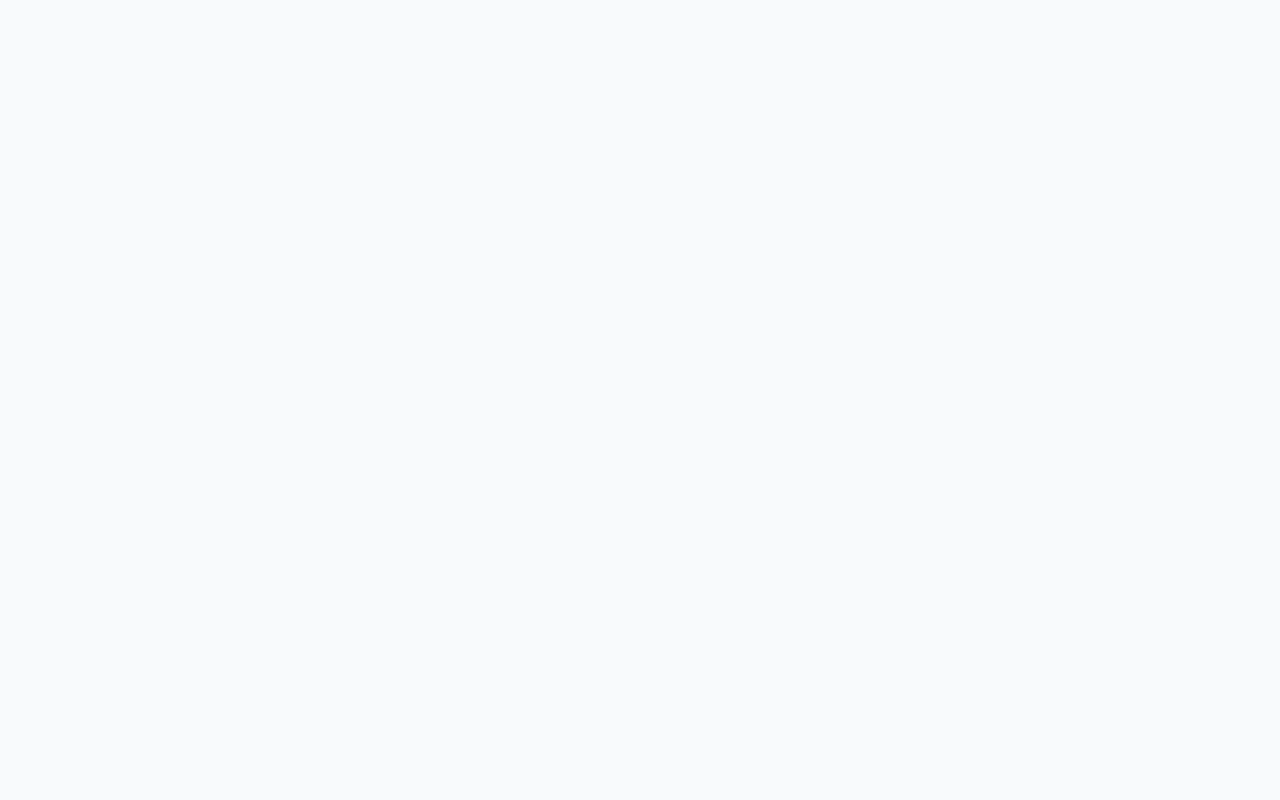
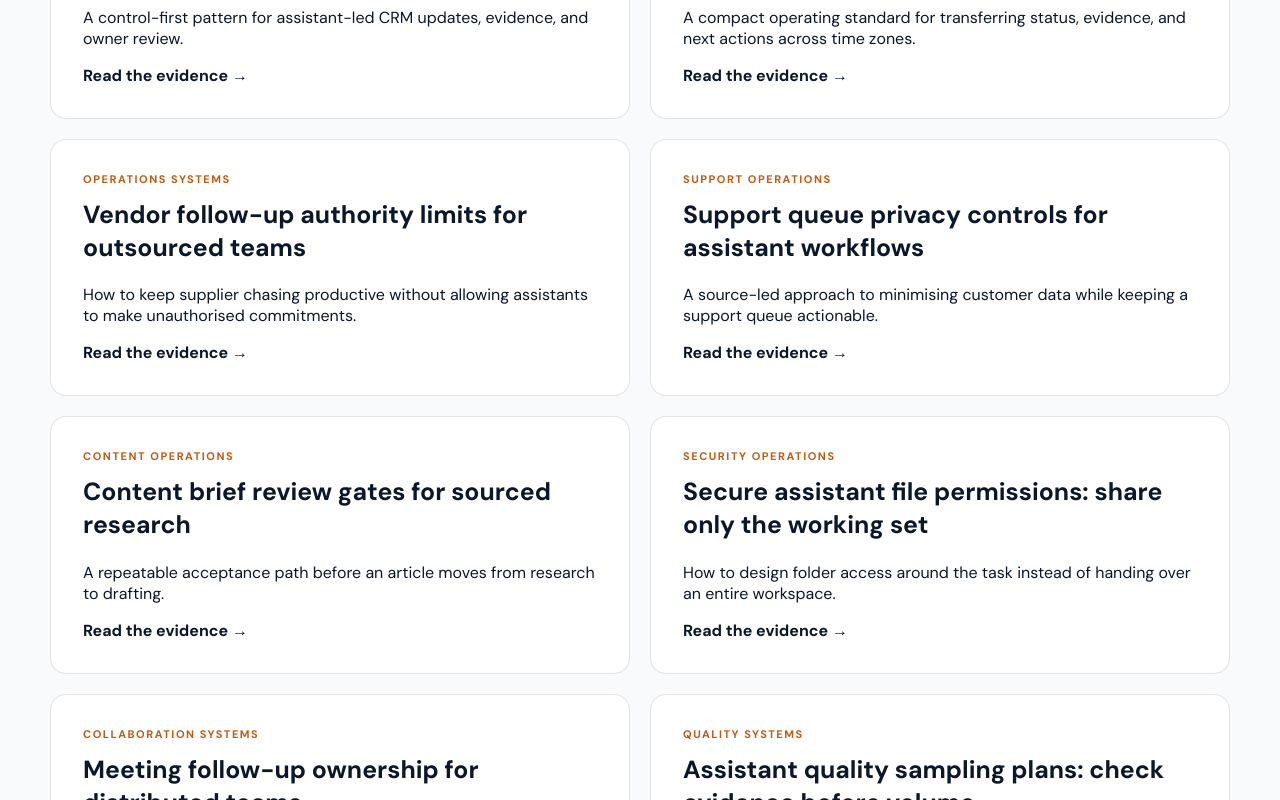
Before and after one commit to coolifystealthagents/outsourcingassistant, a Next.js app: page /research in a window 1280 px wide. Shown: the part 4820-5620 px from the top of the page. Before the commit the page ends 4784 px from the top, so only its background shows below. Built offline with nearby package versions, Linux system fonts and the light colour scheme.

Commit message:
Publish daily research batch of 13 articles

```diff
--- a/app/fleet-content.ts
+++ b/app/fleet-content.ts
@@ -278,6 +278,11 @@ const batchTopic = (slug: string, title: string, excerpt: string, cluster: strin
   sources: batchSources, related, body: []
 });
 
+const currentBatchTopic = (slug: string, title: string, excerpt: string, cluster: string, stat: string, focus: string, related: readonly string[]): ResearchPost => ({
+  ...batchTopic(slug, title, excerpt, cluster, stat, focus, related),
+  published: '2026-08-10', updated: '2026-08-10',
+});
+
 export const researchPosts: readonly ResearchPost[] = [
   topic('research-briefing-workflow', 'Research brief workflows: evidence, ownership, and handoff quality', 'A sourced operating model for turning research requests into reviewable briefs.', 'Research operations', '68% of breaches involved a human element in Verizon\'s 2024 DBIR', 'research briefing'),
   topic('remote-team-access-controls', 'Remote assistant access controls: a practical least-privilege model', 'How to scope remote access without turning routine support into unmanaged risk.', 'Security operations', 'The NIST CSF 2.0 organises cybersecurity outcomes into six functions', 'remote access control'),
@@ -306,6 +311,19 @@ export const researchPosts: readonly ResearchPost[] = [
   batchTopic('sop-exception-register', 'SOP exception registers: improve workflows from real edge cases', 'A controlled way to record exceptions without turning every workaround into policy.', 'Quality systems', 'Three approval checkpoints separate an exception from a permanent rule', 'SOP exception tracking', ['sop-change-management', 'assistant-quality-scorecard', 'daily-handoff-evidence-log']),
   batchTopic('meeting-decision-ownership', 'Meeting decision ownership across time zones', 'A practical record for decisions, owners, due points, and unresolved questions.', 'Collaboration systems', 'Three fields—decision, owner, and due point—turn notes into an auditable queue', 'meeting decision ownership', ['meeting-notes-action-tracking', 'time-zone-handoff-design', 'assistant-quality-scorecard']),
   batchTopic('access-review-cadence', 'Access review cadence for outsourced assistant lanes', 'How to review delegated permissions as the work changes without creating unnecessary friction.', 'Security operations', 'Least-privilege review links access decisions to a stated business purpose', 'access review cadence', ['remote-team-access-controls', 'secure-offboarding-checklist', 'assistant-offboarding-records']),
+  currentBatchTopic('executive-support-work-queue', 'Executive support work queues: make daily requests reviewable', 'A practical queue design for recurring executive support without hidden commitments.', 'Executive operations', 'The NIST Cybersecurity Framework 2.0 has six core functions for organising risk work', 'executive support queue design', ['calendar-delegation-controls', 'assistant-task-intake-design', 'daily-handoff-evidence-log']),
+  currentBatchTopic('outsourced-research-source-register', 'Outsourced research source registers: preserve the evidence trail', 'How to keep sources, claims, and review status connected across a distributed content workflow.', 'Content operations', 'This review uses 10 named public sources to separate evidence from recommendations', 'research source registration', ['content-research-source-traceability', 'research-claim-review-queue', 'sourced-brief-acceptance']),
+  currentBatchTopic('assistant-calendar-approval-rules', 'Assistant calendar approval rules for sensitive meetings', 'A boundary-setting model for drafting calendar changes while retaining executive control.', 'Executive operations', 'Three approval checkpoints separate preparation from consequential calendar changes', 'calendar approval rules', ['calendar-delegation-controls', 'calendar-request-screening', 'assistant-quality-scorecard']),
+  currentBatchTopic('outsourced-crm-audit-trail', 'Outsourced CRM audit trails: correct records without losing history', 'A control-first pattern for assistant-led CRM updates, evidence, and owner review.', 'Operations data', 'CIS Controls v8 contains 18 prioritised safeguards for securing enterprise environments', 'CRM audit trails', ['crm-data-hygiene-workflow', 'crm-field-change-governance', 'assistant-quality-scorecard']),
+  currentBatchTopic('philippines-assistant-handoff-sop', 'Philippines assistant handoff SOPs for asynchronous work', 'A compact operating standard for transferring status, evidence, and next actions across time zones.', 'Distributed work', 'Three handoff fields—status, evidence, and next owner—make work reviewable', 'asynchronous handoff SOPs', ['time-zone-handoff-design', 'daily-handoff-evidence-log', 'sop-change-management']),
+  currentBatchTopic('vendor-follow-up-authority-limits', 'Vendor follow-up authority limits for outsourced teams', 'How to keep supplier chasing productive without allowing assistants to make unauthorised commitments.', 'Operations systems', 'NIST SP 800-61 describes four incident-handling lifecycle phases that clarify escalation thinking', 'vendor follow-up authority', ['vendor-follow-up-escalation', 'vendor-record-verification', 'assistant-task-intake-design']),
+  currentBatchTopic('support-queue-privacy-controls', 'Support queue privacy controls for assistant workflows', 'A source-led approach to minimising customer data while keeping a support queue actionable.', 'Support operations', 'The ICO data-protection principles include purpose limitation and data minimisation', 'support queue privacy', ['support-ticket-data-minimisation', 'inbox-triage-risk-controls', 'secure-file-handoff']),
+  currentBatchTopic('content-brief-review-gates', 'Content brief review gates for sourced research', 'A repeatable acceptance path before an article moves from research to drafting.', 'Content operations', 'Three approval checkpoints keep claims, sources, and publication decisions distinct', 'content brief review gates', ['research-briefing-workflow', 'sourced-brief-acceptance', 'research-claim-review-queue']),
+  currentBatchTopic('secure-assistant-file-permissions', 'Secure assistant file permissions: share only the working set', 'How to design folder access around the task instead of handing over an entire workspace.', 'Security operations', 'The NIST CSF 2.0 organises security outcomes into six functions', 'assistant file permissions', ['secure-file-handoff', 'remote-team-access-controls', 'access-review-cadence']),
+  currentBatchTopic('meeting-follow-up-ownership', 'Meeting follow-up ownership for distributed teams', 'A practical system for turning decisions and action items into an accountable queue.', 'Collaboration systems', 'Three fields—decision, owner, and due point—turn notes into an auditable queue', 'meeting follow-up ownership', ['meeting-notes-action-tracking', 'meeting-decision-ownership', 'time-zone-handoff-design']),
+  currentBatchTopic('assistant-quality-sampling-plan', 'Assistant quality sampling plans: check evidence before volume', 'A defensible sampling routine for recurring administrative and research work.', 'Quality systems', 'Three approval checkpoints support a sample-based quality review', 'assistant quality sampling', ['assistant-quality-scorecard', 'sop-exception-register', 'daily-handoff-evidence-log']),
+  currentBatchTopic('outsourced-access-offboarding-runbook', 'Outsourced access offboarding runbooks for continuity', 'A reviewable sequence for closing access, transferring open work, and preserving necessary records.', 'Security operations', 'NIST SP 800-53 distinguishes account management from termination controls', 'outsourced access offboarding', ['secure-offboarding-checklist', 'assistant-offboarding-records', 'access-review-cadence']),
+  currentBatchTopic('research-publishing-checklist', 'Research publishing checklists for evidence-first articles', 'A final review sequence for validating claims, links, structure, and ownership before publication.', 'Content operations', 'Ten named public sources are included in this evidence-first review pattern', 'research publishing checks', ['content-research-source-traceability', 'research-claim-review-queue', 'sourced-brief-acceptance']),
 ];
 export const publicTiers = [
   {name:'Executive Assistants', price:'$10/hour', detail:'Philippines-based support for structured executive and administrative work.'},
```
